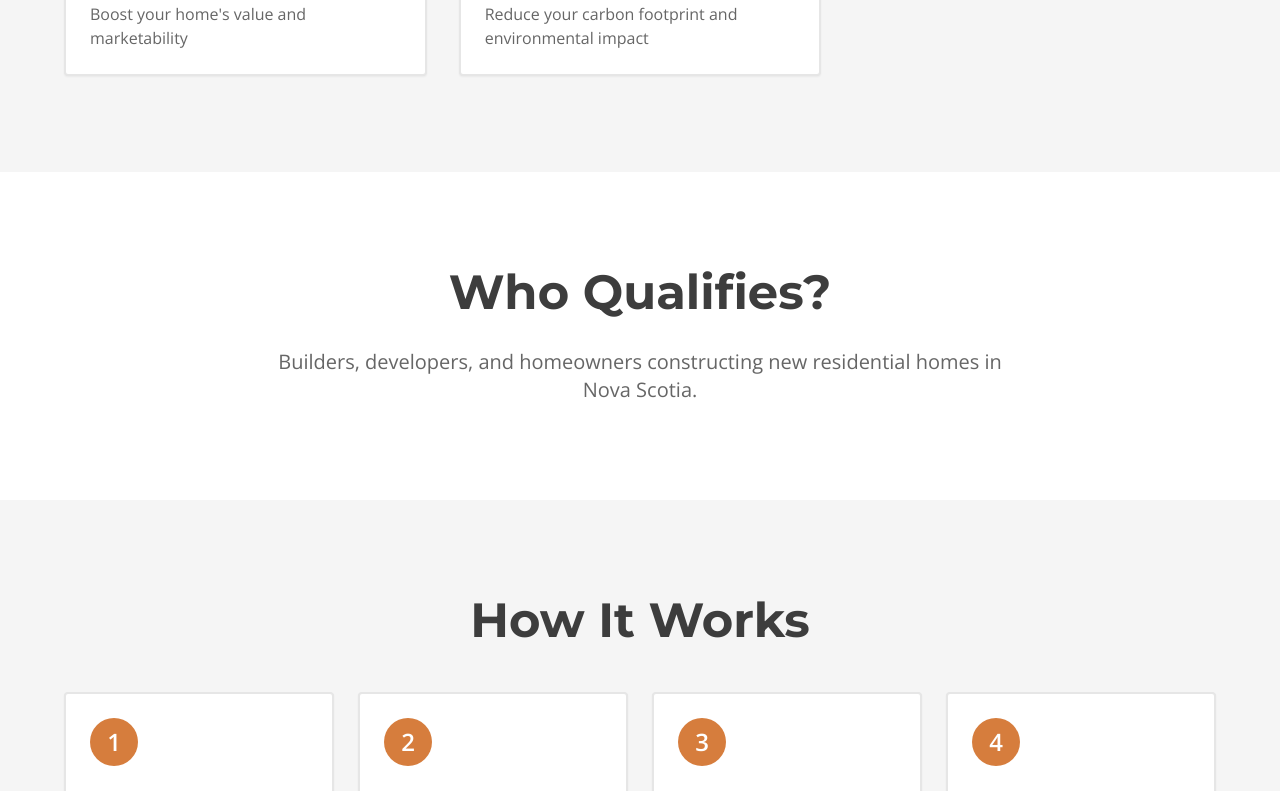
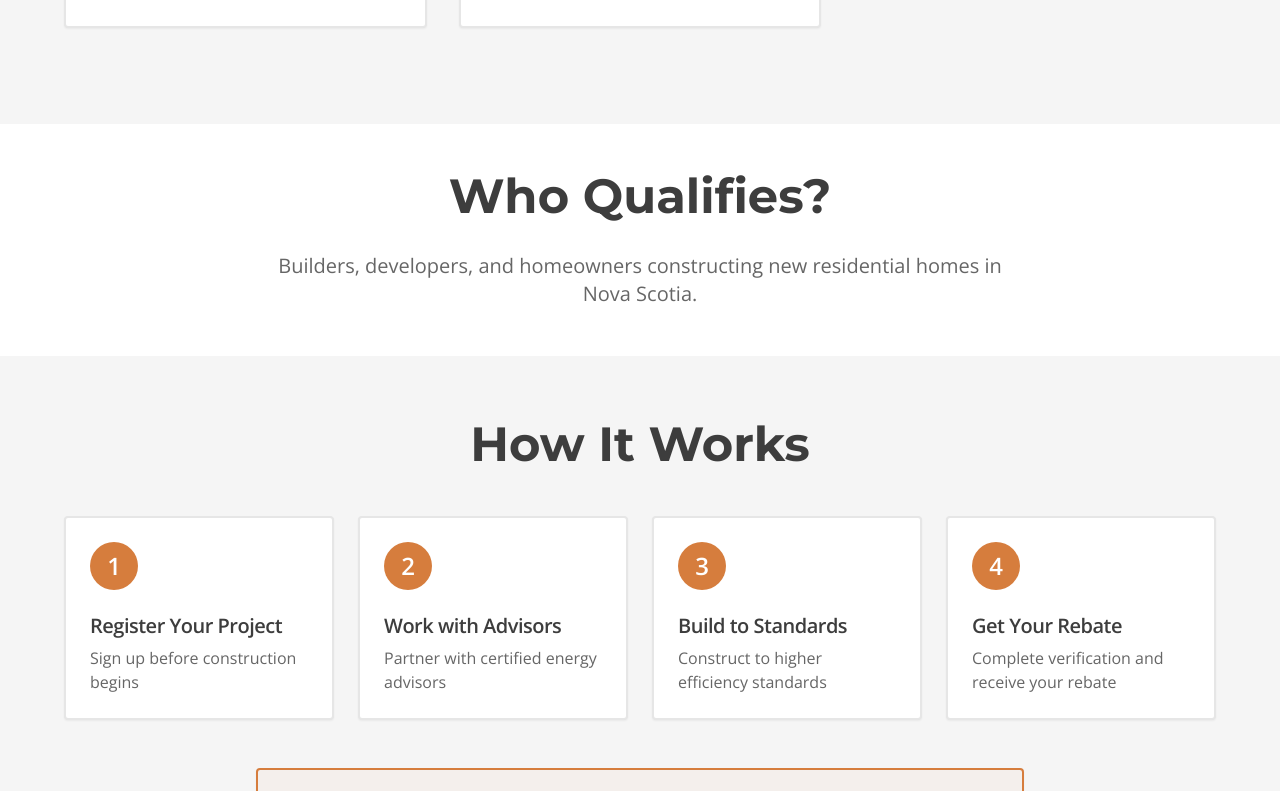
Before and after one commit to MattBegley224/vision-to-bricks, a React (Vite) app: page /rebates in a window 1280 px wide. Shown: the part 1360-2151 px from the top of the page. Built offline with nearby package versions, Linux system fonts and the light colour scheme; the HTML template or start-up script is replaced by a standard one.

Commit message:
Fix spacing on Rebates page

```diff
--- a/src/pages/Rebates.tsx
+++ b/src/pages/Rebates.tsx
@@ -77,7 +77,7 @@ const Rebates = () => {
       </section>
 
       {/* Introduction Section */}
-      <section className="pb-24 pt-16 bg-background">
+      <section className="pb-12 pt-16 bg-background">
         <div className="container mx-auto px-4">
           <div className="max-w-4xl mx-auto text-center">
             <p className="text-xl md:text-2xl leading-relaxed mb-4">
@@ -116,7 +116,7 @@ const Rebates = () => {
       </section>
 
       {/* Who Qualifies Section */}
-      <section className="py-24 bg-background">
+      <section className="py-12 bg-background">
         <div className="container mx-auto px-4">
           <div className="max-w-3xl mx-auto text-center">
             <h2 className="text-4xl md:text-5xl font-bold mb-8">Who Qualifies?</h2>
@@ -128,7 +128,7 @@ const Rebates = () => {
       </section>
 
       {/* How It Works Section */}
-      <section className="py-24 bg-muted">
+      <section className="py-16 bg-muted">
         <div className="container mx-auto px-4">
           <h2 className="text-4xl md:text-5xl font-bold mb-4 text-center">How It Works</h2>
 
```
